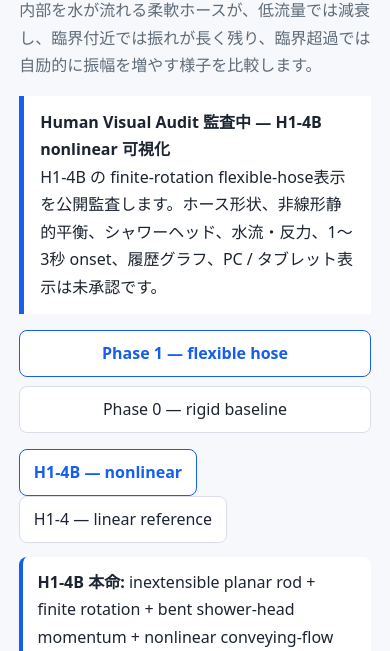
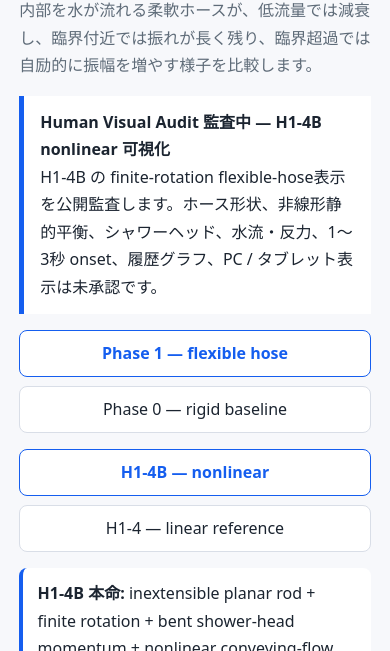
Before and after one commit to InSuns21/biped-control-lab, a website with bundled scripts: page docs/labs/x1-shower-tvc/index.html in a window 390 px wide. Shown: the part 193-844 px from the top of the page. Built offline with nearby package versions, Linux system fonts and the light colour scheme.

Commit message:
style(shower): add H1-4B model selector layout

```diff
--- a/docs/css/site.css
+++ b/docs/css/site.css
@@ -130,3 +130,9 @@ button:hover { border-color: var(--accent); }
 @media (prefers-color-scheme: dark) {
   .status-warn { color: #f0ad4e; }
 }
+
+.model-switch { display: flex; gap: .55rem; flex-wrap: wrap; margin: .8rem 0 1rem; }
+.model-switch .phase-tab[aria-selected="true"] { border-color: var(--accent); color: var(--accent); font-weight: 750; }
+@media (max-width: 760px) {
+  .model-switch .phase-tab { flex: 1 1 100%; }
+}
```
